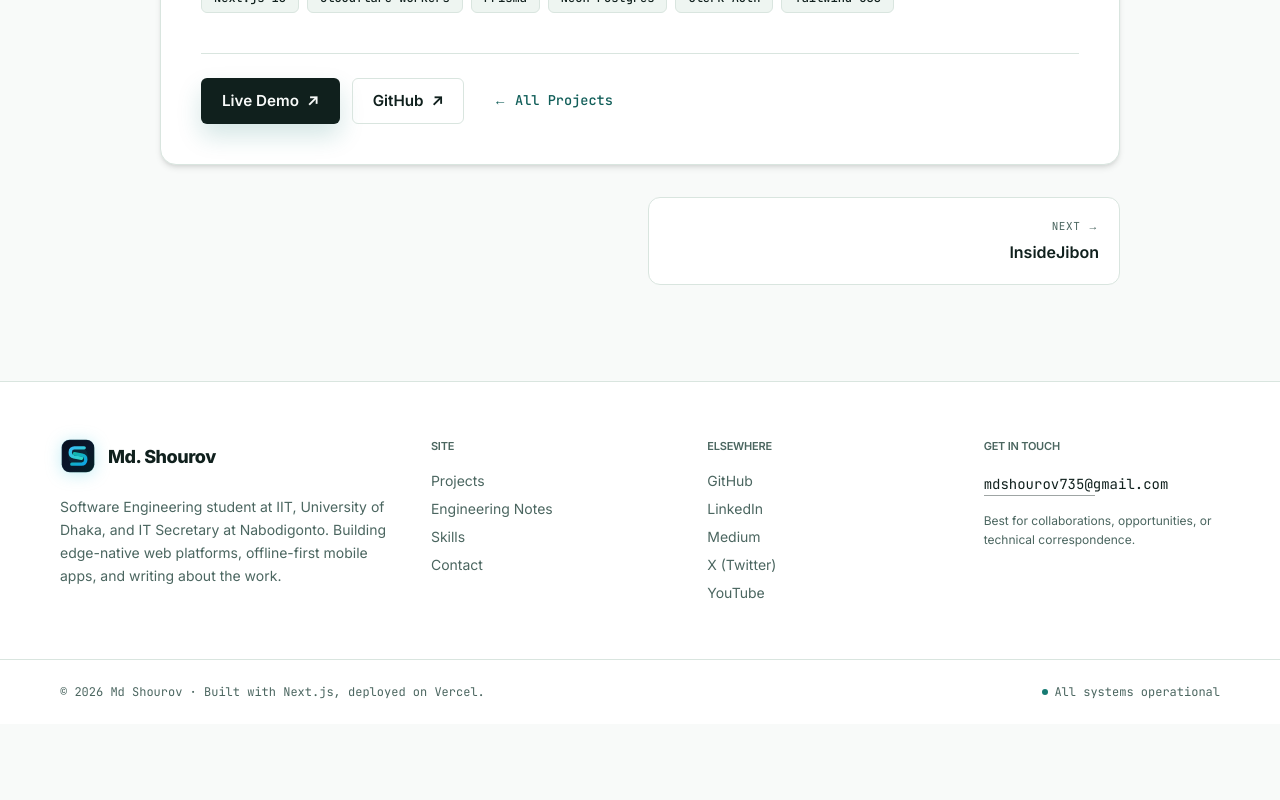
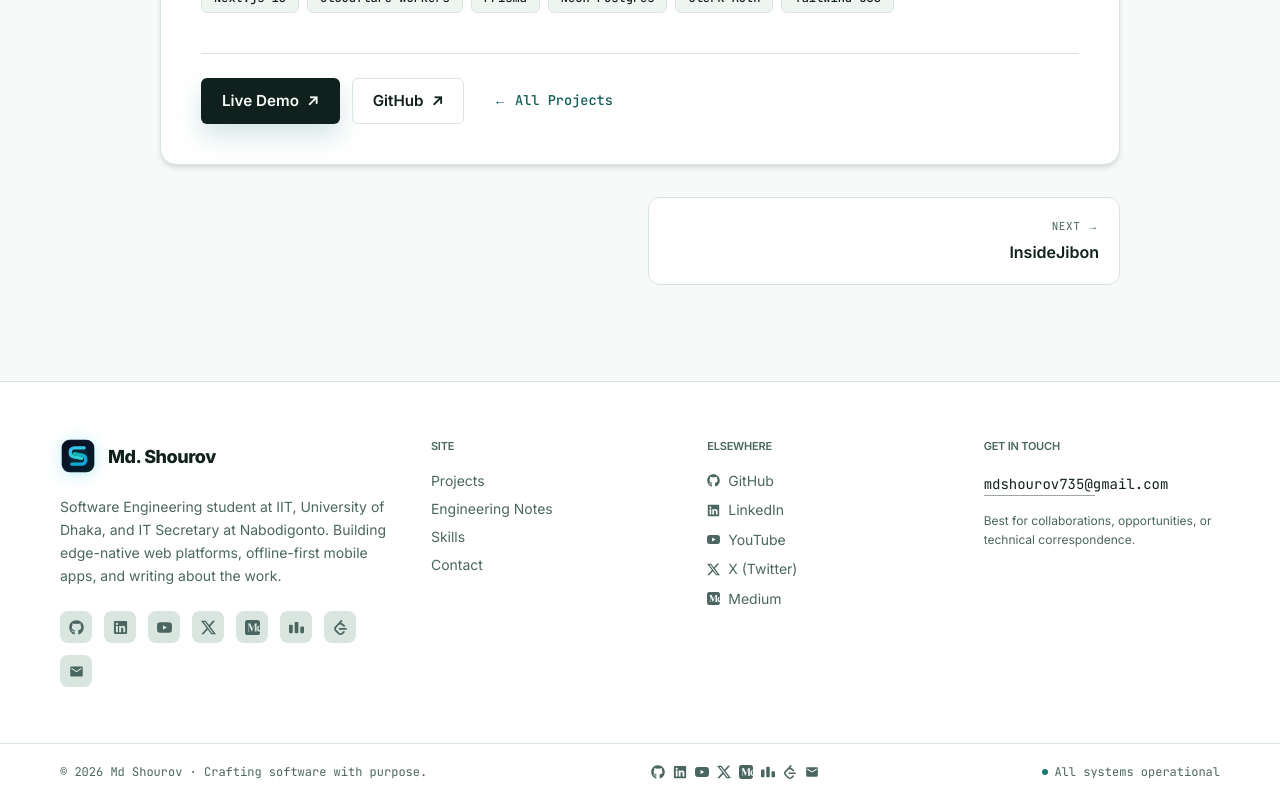
Before and after one commit to Shourov735/portfolio, a Next.js app: page /projects/nabodigonto in a window 1280 px wide. Shown: the part 1577-2377 px from the top of the page. Before the commit the page ends 2301 px from the top, so only its background shows below. Built offline with nearby package versions, Linux system fonts and the light colour scheme.

Commit message:
feat: redesign footer with social media icons and professional tagline

```diff
--- a/components/footer.tsx
+++ b/components/footer.tsx
@@ -1,5 +1,51 @@
 import Link from "next/link"
 import { Logo } from "@/components/logo"
+import { SiYoutube, SiX, SiMedium, SiCodeforces, SiLeetcode } from "react-icons/si"
+import { FaGithub, FaLinkedin } from "react-icons/fa6"
+import { MdEmail } from "react-icons/md"
+
+const SOCIAL_LINKS = [
+  {
+    label: "GitHub",
+    href: "https://github.com/Shourov735",
+    icon: FaGithub,
+  },
+  {
+    label: "LinkedIn",
+    href: "https://linkedin.com/in/md-shourov-613934358",
+    icon: FaLinkedin,
+  },
+  {
+    label: "YouTube",
+    href: "https://www.youtube.com/@MD._SHOUROV_",
+    icon: SiYoutube,
+  },
+  {
+    label: "X (Twitter)",
+    href: "https://x.com/Shourov735",
+    icon: SiX,
+  },
+  {
+    label: "Medium",
+    href: "https://medium.com/@Shourov735",
+    icon: SiMedium,
+  },
+  {
+    label: "Codeforces",
+    href: "https://codeforces.com/profile/Shourov735",
+    icon: SiCodeforces,
+  },
+  {
+    label: "LeetCode",
+    href: "https://leetcode.com/u/Shourov735/",
+    icon: SiLeetcode,
+  },
+  {
+    label: "Email",
+    href: "mailto:mdshourov735@gmail.com",
+    icon: MdEmail,
+  },
+]
 
 export function Footer() {
   const year = new Date().getFullYear()
@@ -7,6 +53,7 @@ export function Footer() {
   return (
     <footer className="border-t border-[var(--color-line)] bg-[var(--color-surface)]">
       <div className="container-main py-14 grid gap-10 md:grid-cols-[1.4fr_1fr_1fr_1fr] max-md:grid-cols-1">
+        {/* Brand column */}
         <div>
           <Link href="/" aria-label="Md Shourov home" className="inline-flex items-center">
             <Logo size={36} text="Md. Shourov" />
@@ -15,106 +62,76 @@ export function Footer() {
             Software Engineering student at IIT, University of Dhaka, and IT Secretary at Nabodigonto.
             Building edge-native web platforms, offline-first mobile apps, and writing about the work.
           </p>
+
+          {/* Social icon row */}
+          <div className="flex flex-wrap gap-3 mt-6">
+            {SOCIAL_LINKS.map(({ label, href, icon: Icon }) => (
+              <a
+                key={label}
+                href={href}
+                aria-label={label}
+                target={href.startsWith("http") ? "_blank" : undefined}
+                rel={href.startsWith("http") ? "noopener noreferrer" : undefined}
+                className="
+                  w-8 h-8 rounded-lg flex items-center justify-center
+                  text-[var(--color-muted)] bg-[var(--color-line)]
+                  hover:text-[var(--color-primary-strong)] hover:bg-[var(--color-primary)]/10
+                  transition-colors duration-150
+                "
+              >
+                <Icon size={15} />
+              </a>
+            ))}
+          </div>
         </div>
 
+        {/* Site nav */}
         <nav aria-label="Site sections">
           <h2 className="text-[11px] font-mono uppercase tracking-[0.16em] text-[var(--color-muted)] mb-4">
             Site
           </h2>
           <ul className="grid gap-2 text-sm">
-            <li>
+            {[
+              { label: "Projects", href: "/#projects" },
+              { label: "Engineering Notes", href: "/blog" },
+              { label: "Skills", href: "/#skills" },
+              { label: "Contact", href: "/#contact" },
+            ].map(({ label, href }) => (
+              <li key={label}>
                 <Link
-                href="/#projects"
-                className="text-[var(--color-muted)] hover:text-[var(--color-primary-strong)]"
+                  href={href}
+                  className="text-[var(--color-muted)] hover:text-[var(--color-primary-strong)] transition-colors"
                 >
-                Projects
+                  {label}
                 </Link>
               </li>
-            <li>
-              <Link
-                href="/blog"
-                className="text-[var(--color-muted)] hover:text-[var(--color-primary-strong)]"
-              >
-                Engineering Notes
-              </Link>
-            </li>
-            <li>
-              <Link
-                href="/#skills"
-                className="text-[var(--color-muted)] hover:text-[var(--color-primary-strong)]"
-              >
-                Skills
-              </Link>
-            </li>
-            <li>
-              <Link
-                href="/#contact"
-                className="text-[var(--color-muted)] hover:text-[var(--color-primary-strong)]"
-              >
-                Contact
-              </Link>
-            </li>
+            ))}
           </ul>
         </nav>
 
+        {/* Elsewhere nav */}
         <nav aria-label="Elsewhere">
           <h2 className="text-[11px] font-mono uppercase tracking-[0.16em] text-[var(--color-muted)] mb-4">
             Elsewhere
           </h2>
           <ul className="grid gap-2 text-sm">
-            <li>
+            {SOCIAL_LINKS.slice(0, 5).map(({ label, href, icon: Icon }) => (
+              <li key={label}>
                 <a
-                href="https://github.com/Shourov735"
+                  href={href}
                   target="_blank"
                   rel="noopener noreferrer"
-                className="text-[var(--color-muted)] hover:text-[var(--color-primary-strong)]"
+                  className="inline-flex items-center gap-2 text-[var(--color-muted)] hover:text-[var(--color-primary-strong)] transition-colors"
                 >
-                GitHub
+                  <Icon size={13} />
+                  {label}
                 </a>
               </li>
-            <li>
-              <a
-                href="https://linkedin.com/in/md-shourov-613934358"
-                target="_blank"
-                rel="noopener noreferrer"
-                className="text-[var(--color-muted)] hover:text-[var(--color-primary-strong)]"
-              >
-                LinkedIn
-              </a>
-            </li>
-            <li>
-              <a
-                href="https://medium.com/@Shourov735"
-                target="_blank"
-                rel="noopener noreferrer"
-                className="text-[var(--color-muted)] hover:text-[var(--color-primary-strong)]"
-              >
-                Medium
-              </a>
-            </li>
-            <li>
-              <a
-                href="https://x.com/Shourov735"
-                target="_blank"
-                rel="noopener noreferrer"
-                className="text-[var(--color-muted)] hover:text-[var(--color-primary-strong)]"
-              >
-                X (Twitter)
-              </a>
-            </li>
-            <li>
-              <a
-                href="https://www.youtube.com/@MD._SHOUROV_"
-                target="_blank"
-                rel="noopener noreferrer"
-                className="text-[var(--color-muted)] hover:text-[var(--color-primary-strong)]"
-              >
-                YouTube
-              </a>
-            </li>
+            ))}
           </ul>
         </nav>
 
+        {/* Contact */}
         <div>
           <h2 className="text-[11px] font-mono uppercase tracking-[0.16em] text-[var(--color-muted)] mb-4">
             Get in touch
@@ -131,10 +148,30 @@ export function Footer() {
         </div>
       </div>
 
+      {/* Bottom bar */}
       <div className="border-t border-[var(--color-line)]">
-        <div className="container-main py-6 flex flex-wrap items-center justify-between gap-3 text-xs text-[var(--color-muted)] font-mono">
-          <p>© {year} Md Shourov · Built with Next.js, deployed on Vercel.</p>
-          <p className="flex items-center gap-1.5">
+        <div className="container-main py-5 flex flex-wrap items-center justify-between gap-4">
+          <p className="text-xs text-[var(--color-muted)] font-mono">
+            © {year} Md Shourov · Crafting software with purpose.
+          </p>
+
+          {/* Icon row — bottom bar */}
+          <div className="flex items-center gap-2">
+            {SOCIAL_LINKS.map(({ label, href, icon: Icon }) => (
+              <a
+                key={label}
+                href={href}
+                aria-label={label}
+                target={href.startsWith("http") ? "_blank" : undefined}
+                rel={href.startsWith("http") ? "noopener noreferrer" : undefined}
+                className="text-[var(--color-muted)] hover:text-[var(--color-primary-strong)] transition-colors duration-150"
+              >
+                <Icon size={14} />
+              </a>
+            ))}
+          </div>
+
+          <p className="flex items-center gap-1.5 text-xs text-[var(--color-muted)] font-mono">
             <span className="w-1.5 h-1.5 rounded-full bg-[var(--color-primary)] animate-pulse" />
             All systems operational
           </p>
```
Lines whose indentation alone changed are shown as unchanged.
